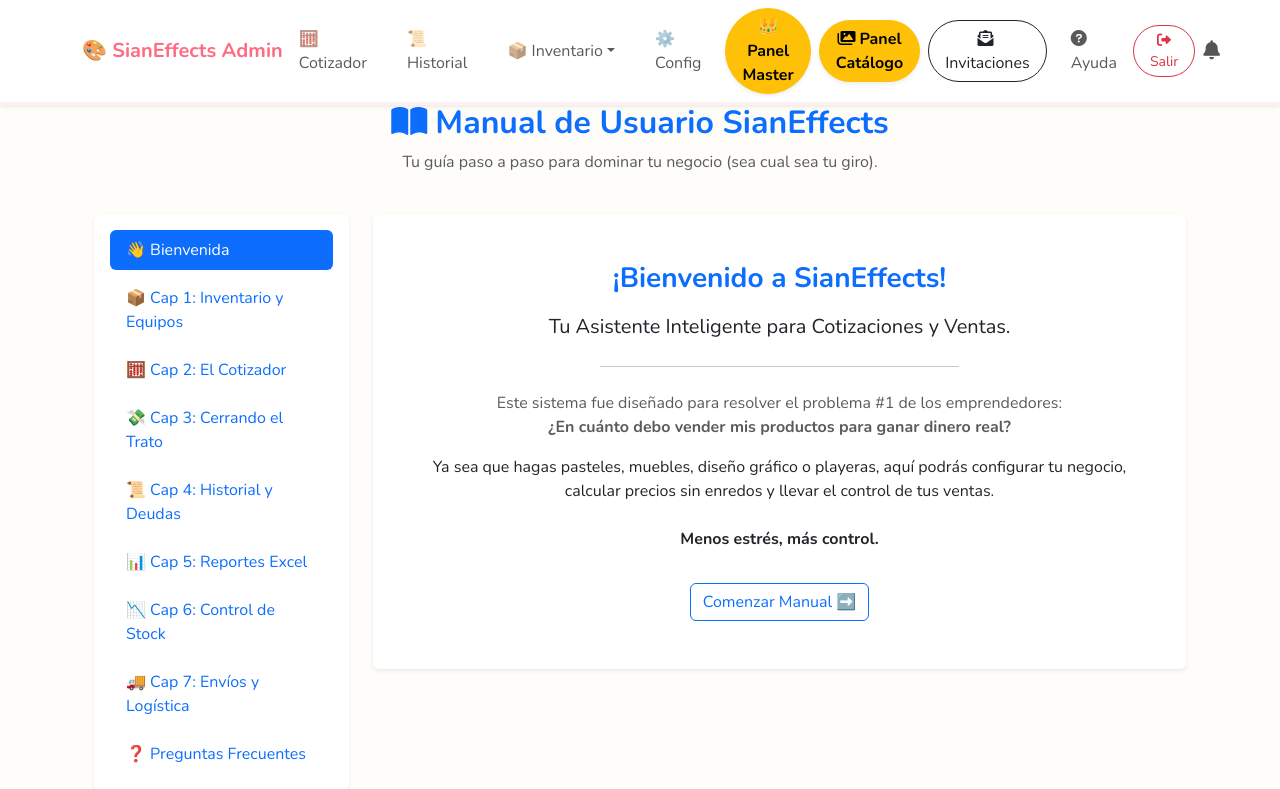
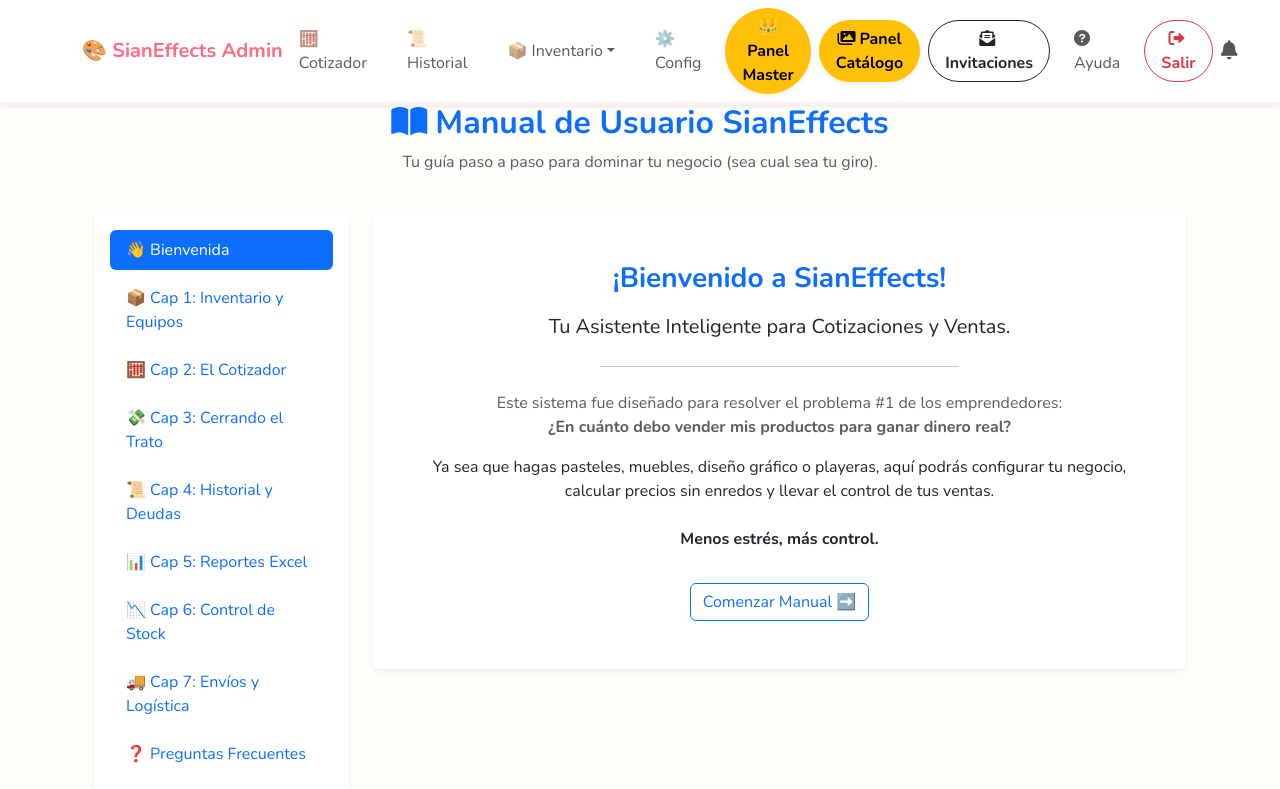
Before and after one commit to sebastiantapia9519/CotizadorSianeffects, a Flask app: page /ayuda in a window 1280 px wide. Shown: the top 789 px of the page. Run offline with Flask 3, Linux system fonts and the light colour scheme; a user stored in the database is signed in; data comes from the database, SQL or seed files in the repository; data that the repository does not hold is empty.

Commit message:
Arreglando commit

```diff
--- a/templates/layout.html
+++ b/templates/layout.html
@@ -247,9 +247,11 @@
                         </li>
 
                         {% if session.get('role', 0) >= 1 %}
-                        <li class="nav-item mt-2 mt-lg-0">
+                        <li class="nav-item">
                             <a class="btn btn-warning rounded-pill fw-bold w-100 shadow-sm px-3"
-                                href="{{ url_for('admin.dashboard') }}">👑 Panel Master</a>
+                                href="{{ url_for('admin.dashboard') }}">
+                                👑 Panel Master
+                            </a>
                         </li>
                         <li class="nav-item">
                             <a class="btn btn-warning rounded-pill fw-bold w-100 shadow-sm px-3"
@@ -258,21 +260,23 @@
                             </a>
                         </li>
                         <li class="nav-item">
-                            <a href="{{ url_for('invitaciones_admin.gestionar_invitaciones') }}"
-                                class="btn btn-outline-dark rounded-pill px-3 me-2">
+                            <a class="btn btn-outline-dark rounded-pill fw-bold w-100 px-3"
+                                href="{{ url_for('invitaciones_admin.gestionar_invitaciones') }}">
                                 <i class="fas fa-envelope-open-text me-1"></i> Invitaciones
                             </a>
                         </li>
                         {% endif %}
+
                         <li class="nav-item">
-                            <a class="nav-link" href="{{ url_for('main.ayuda') }}">
+                            <a class="nav-link px-3" href="{{ url_for('main.ayuda') }}">
                                 <i class="fas fa-question-circle"></i> Ayuda
                             </a>
                         </li>
-                        <li class="nav-item mt-2 mt-lg-0">
-                            <a class="btn btn-outline-danger rounded-pill w-100 btn-sm px-3"
+
+                        <li class="nav-item">
+                            <a class="btn btn-outline-danger rounded-pill fw-bold w-100 px-3"
                                 href="{{ url_for('auth.logout') }}">
-                                <i class="fas fa-sign-out-alt"></i> Salir
+                                <i class="fas fa-sign-out-alt me-1"></i> Salir
                             </a>
                         </li>
 
```
